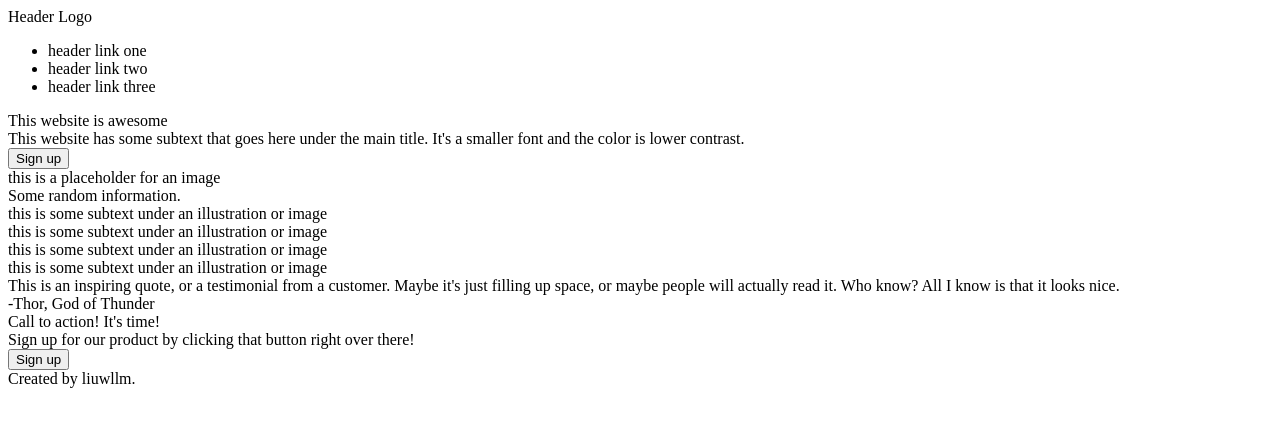
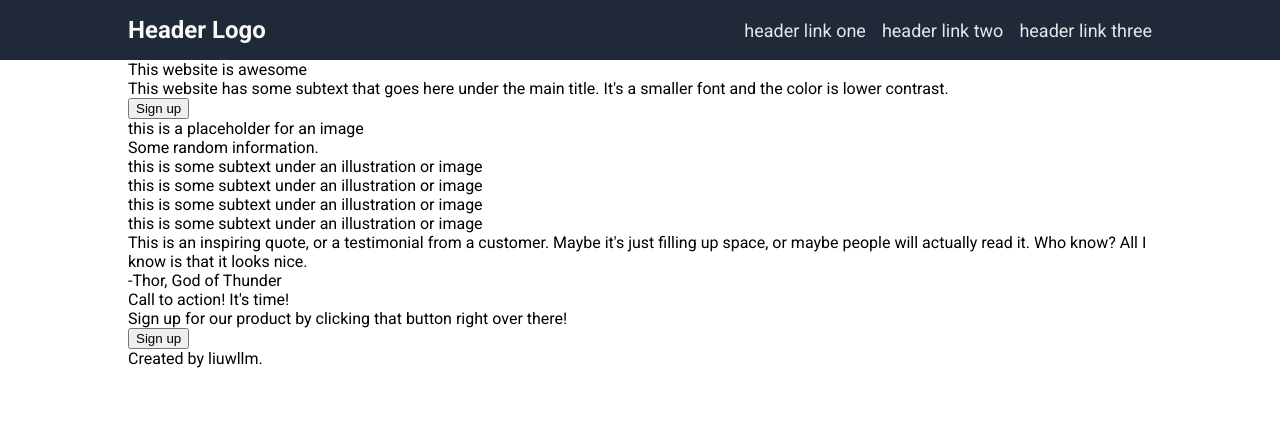
Before and after one commit to liuwllm/landing-page, a plain HTML site: page index.html in a window 1280 px wide. Drawn offline with Linux system fonts and the light colour scheme.

Commit message:
Add flex layout and style header

```diff
--- a/index.html
+++ b/index.html
@@ -3,10 +3,11 @@
     <head>
         <meta charset="utf-8">
         <title>Landing Page</title>
+        <link rel="stylesheet" href="./style.css">
     </head>
     <body>
         <div class="header">
-            <div>Header Logo</div>
+            <div class="logo">Header Logo</div>
             <ul>
                 <li>header link one</li>
                 <li>header link two</li>
--- a/style.css
+++ b/style.css
@@ -0,0 +1,35 @@
+@import url('https://fonts.googleapis.com/css2?family=Roboto:wght@400;700&display=swap');
+
+body {
+    display: flex;
+    flex-direction: column;
+    margin: 0;
+    font-family: 'Roboto', Helvetica, Arial, sans-serif;
+}
+
+.header, .sectionone, .sectiontwo, .sectionthree, .sectionfour, .footer {
+    padding-left: 10%;
+    padding-right: 10%;
+}
+
+.header {
+    background: #1f2937;
+    display: flex;
+    justify-content: space-between;
+    align-items: center;
+}
+
+.logo {
+    font-size: 24px;
+    color: #f9faf8;
+    font-weight: 700;
+    margin: 16px 0px;
+}
+
+ul {
+    list-style: none;
+    display: flex;
+    gap: 16px;
+    color: #e5e7eb;
+    font-size: 18px;
+}
```
